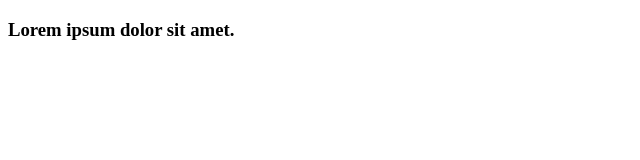
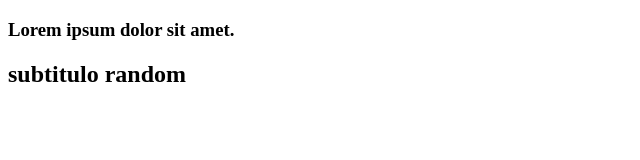
Before and after one commit to JuanPaz98/prueba-git, a plain HTML site: page prueba/index.html in a window 1280 px wide. Shown: the whole page, without its empty margins (0-640 px from the left). Drawn offline with Linux system fonts and the light colour scheme.

Commit message:
commit ramaexp

```diff
--- a/prueba/index.html
+++ b/prueba/index.html
@@ -8,5 +8,6 @@
 </head>
 <body>
     <h3>Lorem ipsum dolor sit amet.</h3>
+    <h2>subtitulo random</h2>
 </body>
 </html>
```
